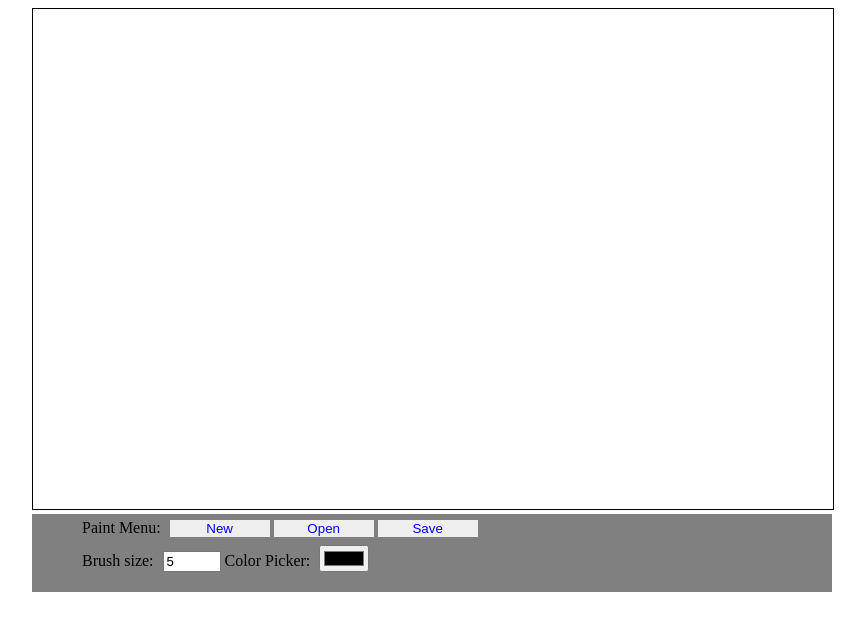
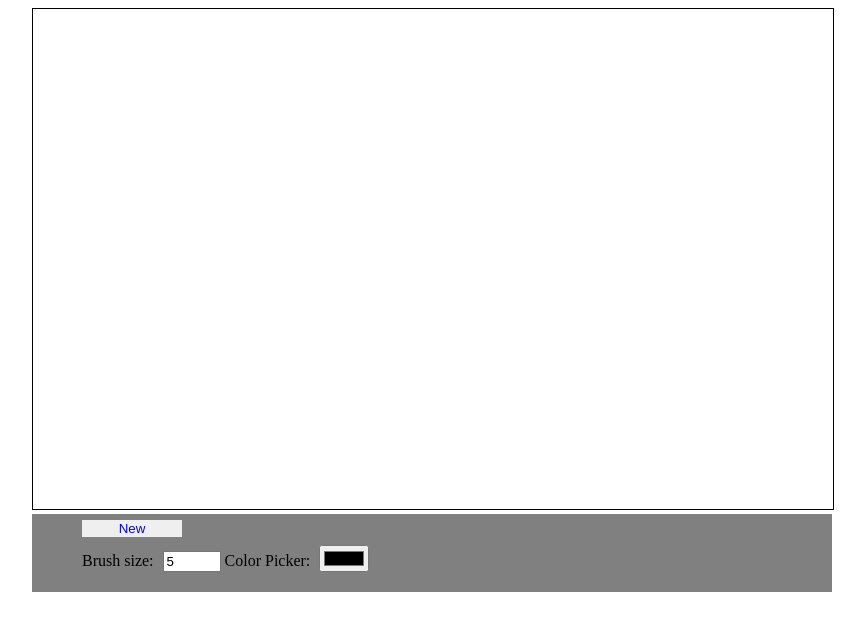
Before and after one commit to mhillis/webPaint, a plain HTML site: page index.html in a window 1280 px wide. Shown: the whole page, without its empty margins (208-1073 px from the left). Drawn offline with Linux system fonts and the light colour scheme.

Commit message:
cleaned up User Interface

```diff
--- a/Paint.js
+++ b/Paint.js
@@ -57,8 +57,3 @@ function updateBrush(){
     ctx.lineWidth = document.getElementById("inputBrushSize").value;
     ctx.strokeStyle = document.getElementById("colorPicker").value;
 }
-
-//save canvas as image file
-function saveCanvas(){
-    //code pop up that asks where to save image
-}
--- a/index.html
+++ b/index.html
@@ -17,10 +17,7 @@
         <div class="brushMenu">
 
             <div class="btn-group">
-                 <label>Paint Menu: </label>
                 <button id="btnNew" onclick="clearCanvas()">New</button>
-                <button id="btnOpen">Open</button>
-                <button id="btnSave" onclick="saveCanvas()">Save</button>
             </div>
 
             <label>Brush size: </label>
```
